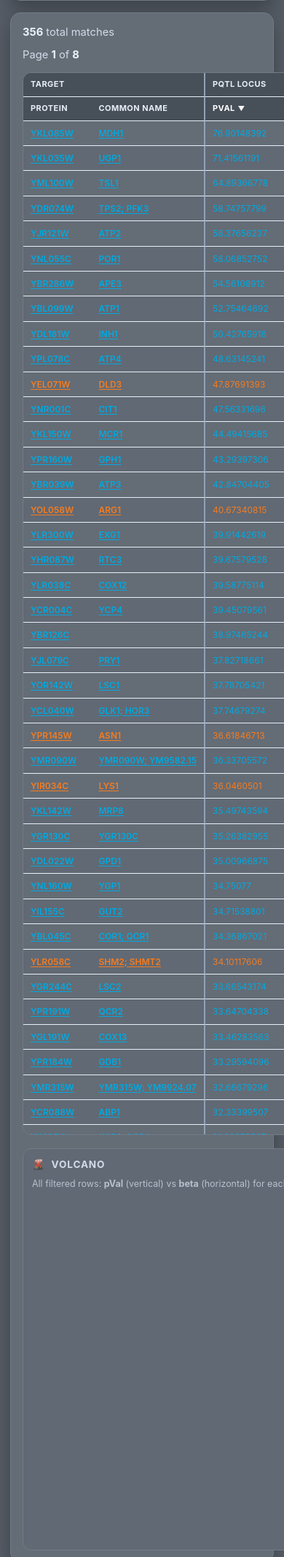
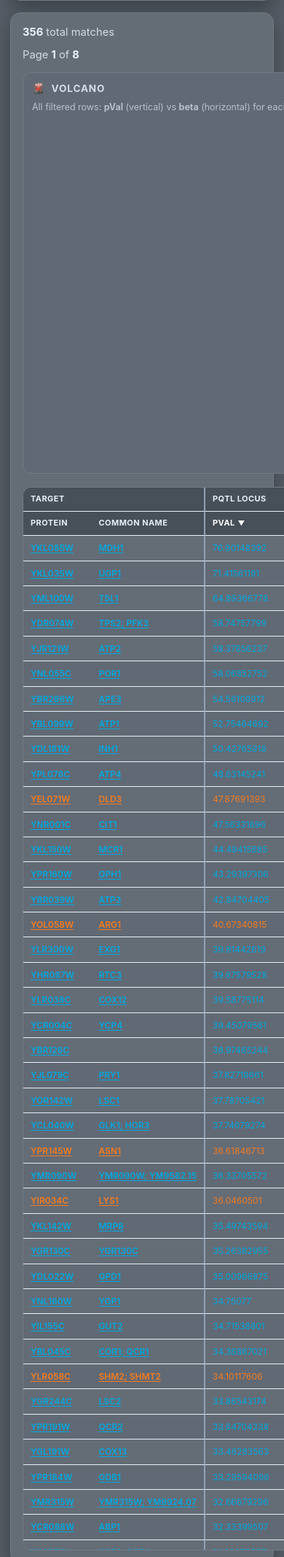
Before and after one commit to cjakobson/qtl-atlas, a FastAPI app: a page that uses app/templates/index.html in a window 390 px wide; the page is wider, and only the part inside the window is pictured. Shown: the part 538-2671 px from the top of that part at 73% size. Run offline with FastAPI, Linux system fonts and the light colour scheme; some libraries are stand-ins or nearby versions.

Commit message:
rearrange volcano plot

```diff
--- a/app/templates/index.html
+++ b/app/templates/index.html
@@ -373,6 +373,12 @@
       .results-layout--split {
         grid-template-columns: 1fr;
       }
+      .results-layout--split .volcano-panel {
+        order: 1;
+      }
+      .results-layout--split .results-table-panel {
+        order: 2;
+      }
       .volcano-panel {
         position: relative;
         top: auto;
```
